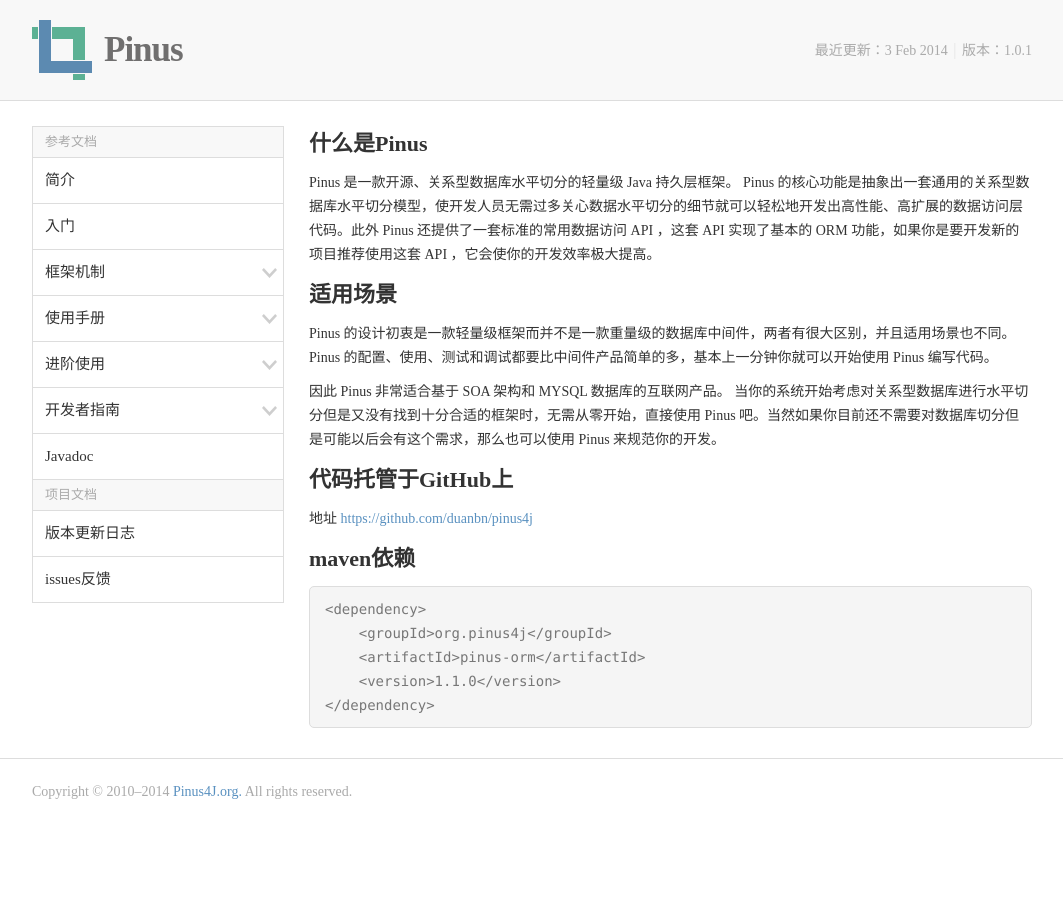
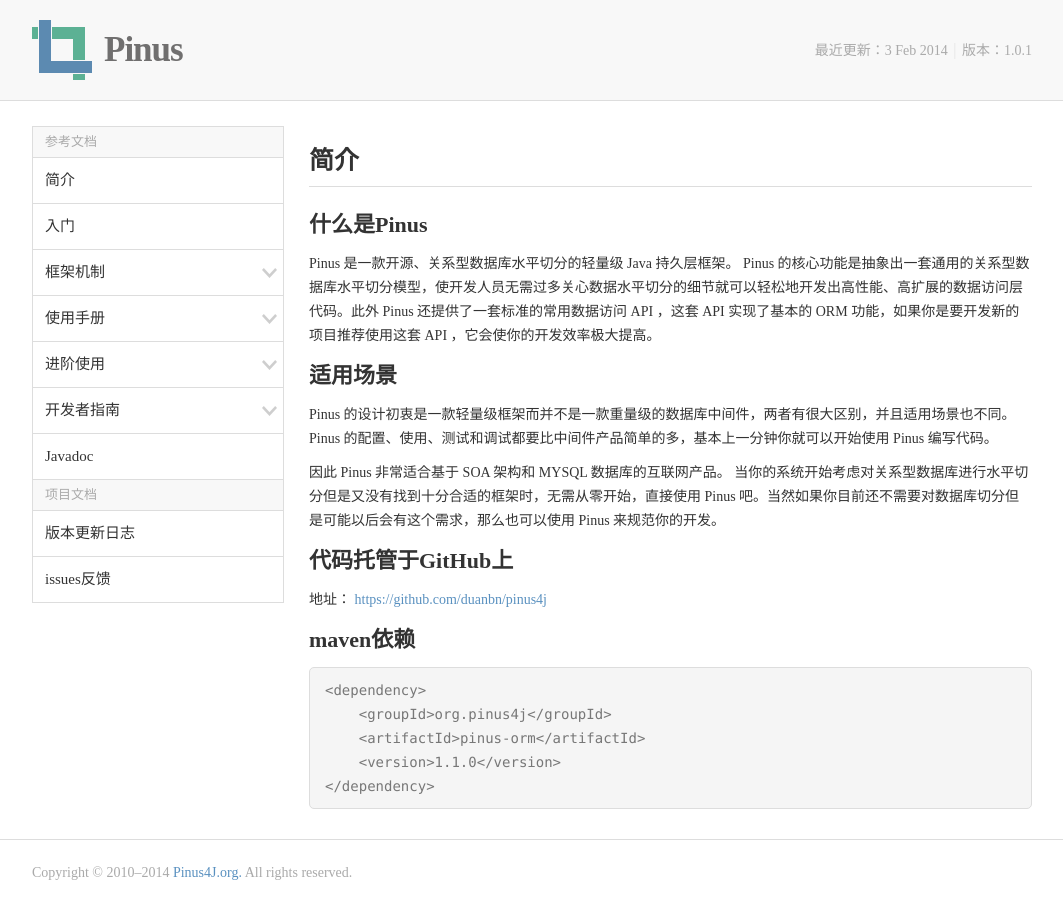
Before and after one commit to duanbn/pinus4j, a Jekyll site: the page built from _posts/2015-02-12-brief.md, in a window 1280 px wide. Shown: the whole page, without its empty margins (108-1171 px from the left). Built offline with Jekyll 4.4.1, drawn with Linux system fonts in a browser that asks for light colours.

Commit message:
Update 2015-02-12-brief.md

```diff
--- a/_posts/2015-02-12-brief.md
+++ b/_posts/2015-02-12-brief.md
@@ -1,6 +1,8 @@
 ---
 layout: default
 ---
+## 简介
+
 # 什么是Pinus
 Pinus 是一款开源、关系型数据库水平切分的轻量级 Java 持久层框架。 Pinus 的核心功能是抽象出一套通用的关系型数据库水平切分模型，使开发人员无需过多关心数据水平切分的细节就可以轻松地开发出高性能、高扩展的数据访问层代码。此外 Pinus 还提供了一套标准的常用数据访问 API ，这套 API 实现了基本的 ORM 功能，如果你是要开发新的项目推荐使用这套 API ，它会使你的开发效率极大提高。
 
@@ -10,7 +12,7 @@ Pinus 的设计初衷是一款轻量级框架而并不是一款重量级的数
 因此 Pinus 非常适合基于 SOA 架构和 MYSQL 数据库的互联网产品。 当你的系统开始考虑对关系型数据库进行水平切分但是又没有找到十分合适的框架时，无需从零开始，直接使用 Pinus 吧。当然如果你目前还不需要对数据库切分但是可能以后会有这个需求，那么也可以使用 Pinus 来规范你的开发。
 
 # 代码托管于GitHub上
-地址 [https://github.com/duanbn/pinus4j](https://github.com/duanbn/pinus4j)
+地址： [https://github.com/duanbn/pinus4j](https://github.com/duanbn/pinus4j)
 
 # maven依赖
 {% highlight xml %}
```
